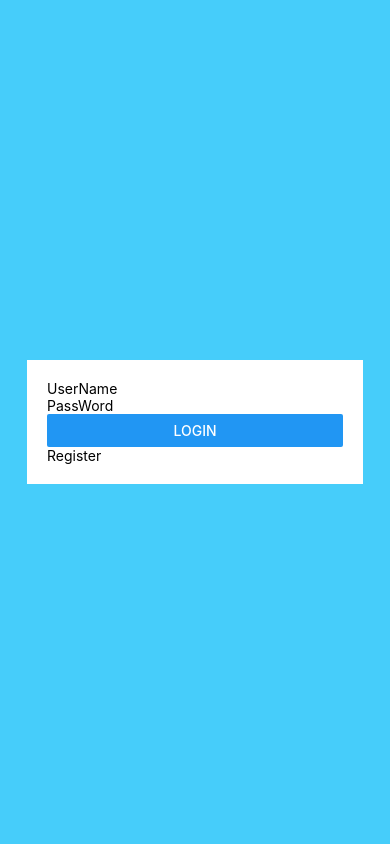
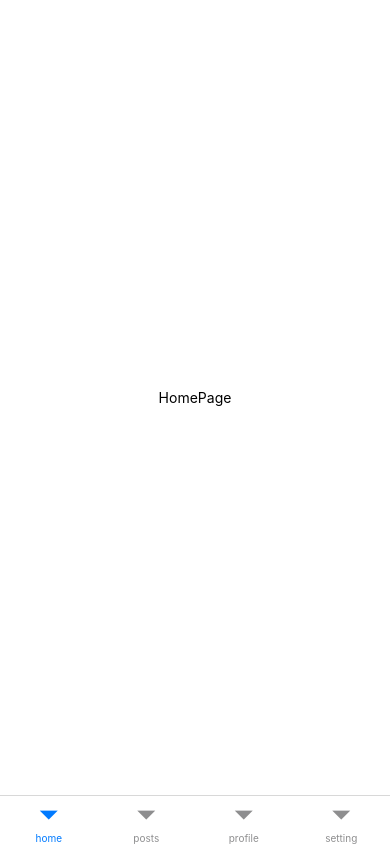
Before and after one commit to tuantran1986/native-thachpham-bai28-bai33-demo, a React Native app: screen /login in a window 390 px wide. Both pictures are taken after a click on the button "LOGIN". Built offline with nearby package versions, Linux system fonts and the light colour scheme.

Commit message:
bai 30 - dieu huong LOGIN vao IN-APP

```diff
--- a/assets/src/presentation/navigation/AppNavigation.tsx
+++ b/assets/src/presentation/navigation/AppNavigation.tsx
@@ -3,8 +3,14 @@ import { NavigationContainer } from "@react-navigation/native";
 import { createStackNavigator } from "@react-navigation/stack";
 import LoginPage from "../pages/auth/Login";
 import RegisterPage from "../pages/auth/Register";
+import HomePage from "../pages/inApp/Home";
+import PostsPage from "../pages/inApp/Posts";
+import ProfilePage from "../pages/inApp/Profile";
+import SettingPage from "../pages/inApp/Setting";
+import { createBottomTabNavigator } from "@react-navigation/bottom-tabs";
 
-const Stack = createStackNavigator(); // xếp chồng các màn hình
+const Stack = createStackNavigator(); // STACK: xếp chồng các màn hình
+const tab = createBottomTabNavigator(); // TAB: dàn hàng - các tab dưới màn hình - song song nhau
 
 export default function AppNavigation() {
   return (
@@ -14,13 +20,17 @@ export default function AppNavigation() {
           headerShown: false, // Ẩn header mặc định
         }}
       >
+        {/* name="auth" : chứa các "MÀN" = STACK xếp chồng lên nhau : LOGIN, REGISTER */}
         <Stack.Screen name="auth" component={AuthNavigation} />
+        {/* name="inApp" : chứa các "TAB": HOME, POSTS, PROFILE, SETTING */}
+        <Stack.Screen name="inApp" component={InAppNavigation} />
       </Stack.Navigator>
     </NavigationContainer>
   );
 }
 
 function AuthNavigation() {
+  // STACK: xếp chồng các màn hình
   return (
     <Stack.Navigator
       screenOptions={{
@@ -32,3 +42,19 @@ function AuthNavigation() {
     </Stack.Navigator>
   );
 }
+
+function InAppNavigation() {
+  // TAB: dàn hàng - các tab dưới màn hình - song song nhau
+  return (
+    <tab.Navigator
+      screenOptions={{
+        headerShown: false, // Ẩn header mặc định
+      }}
+    >
+      <tab.Screen name="home" component={HomePage} />
+      <tab.Screen name="posts" component={PostsPage} />
+      <tab.Screen name="profile" component={ProfilePage} />
+      <tab.Screen name="setting" component={SettingPage} />
+    </tab.Navigator>
+  );
+}
--- a/assets/src/presentation/pages/auth/Login.tsx
+++ b/assets/src/presentation/pages/auth/Login.tsx
@@ -13,12 +13,15 @@ export default function LoginPage() {
         <Button
           title="Login"
           onPress={() => {
-            Alert.alert("LOGIN");
+            // TH1 = "NAVIGATE" : BACK bị nhảy vào trang LOGIN
+            // navigation.navigate("inApp"); // CYDB = điều hướng ĐẾN CỤM = "inApp"
+            // TH2 = "REPLACE" : BACK sẽ thoát ra khỏi APP
+            navigation.replace("inApp"); // CYDB = điều hướng ĐẾN CỤM = "inApp"
           }}
         />
         <Text
           onPress={() => {
-            navigation.navigate("register"); // điều hướng = navigate("name")
+            navigation.navigate("register"); // điều hướng ĐẾN TRANG = "register"
           }}
         >
           Register
--- a/assets/src/presentation/pages/auth/Register.tsx
+++ b/assets/src/presentation/pages/auth/Register.tsx
@@ -14,7 +14,7 @@ export default function RegisterPage() {
         <Button
           title="Submit"
           onPress={() => {
-            navigation.navigate("login"); // điều hướng = navigate("name")
+            navigation.navigate("login"); // điều hướng ĐẾN TRANG = navigate("name")
           }}
         />
       </View>
```
